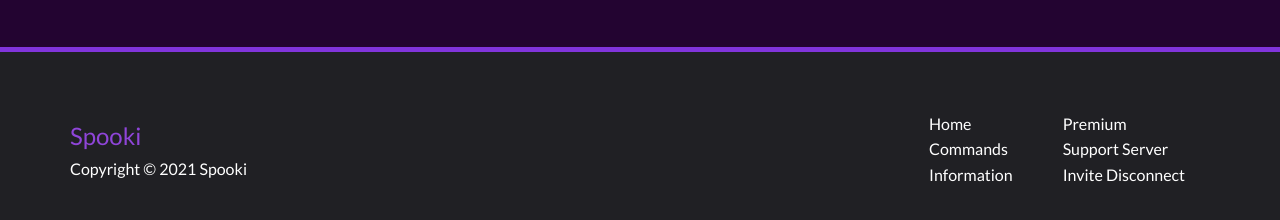
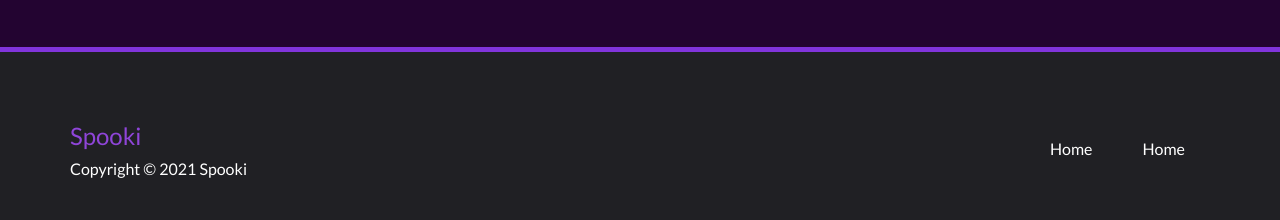
Before and after one commit to CnyAnime/Spooki, a plain HTML site: page website/index.html in a window 1280 px wide. Shown: the part 1150-1370 px from the top of the page. Drawn offline with Linux system fonts and the light colour scheme; files whose address does not match are found by name.

Commit message:
Working on the website.

```diff
--- a/website/index.html
+++ b/website/index.html
@@ -47,13 +47,7 @@
             <ul>
                 <li><a class='button' href=''><span>Invite</span></a></li>
                 <li><a class='button' href='https://discord.gg/'><span>Community</span></a></li>
-
-
-                <li><a class='button' href='commands'><span>Commands</span></a></li>
-                <li><a class='button' href='docs'><span>Information</span></a></li>
-                <li><a class='button' href='premium'><span>Premium</span></a></li>
-                <li><a class='button' href='invite'><span>Invite</span></a></li>
-                <li><a class='button' href='support'><span>Support</span></a></li>
+                <li><a class='button' href=''><span>Patreon</span></a></li>
             </ul>
         </nav>
     </div>
@@ -119,15 +113,11 @@
             <div class='footernav'>
                 <ul>
                     <li><a class='button' href='/'><span>Home</span></a></li>
-                    <li><a class='button' href='commands.html'><span>Commands</span></a></li>
-                    <li><a class='button' href='docs.html'><span>Information</span></a></li>
                 </ul>
             </div>
             <div class='footernav'>
                 <ul>
-                    <li><a class='button' href='premium.html' target="_blank"><span>Premium</span></a></li>
-                    <li><a class='button' href='support.html'><span>Support Server</span></a></li>
-                    <li><a class='button' href='invite.html'><span>Invite Disconnect</span></a></li>
+                    <li><a class='button' href='/'><span>Home</span></a></li>
                 </ul>
             </div>
         </div>
```
